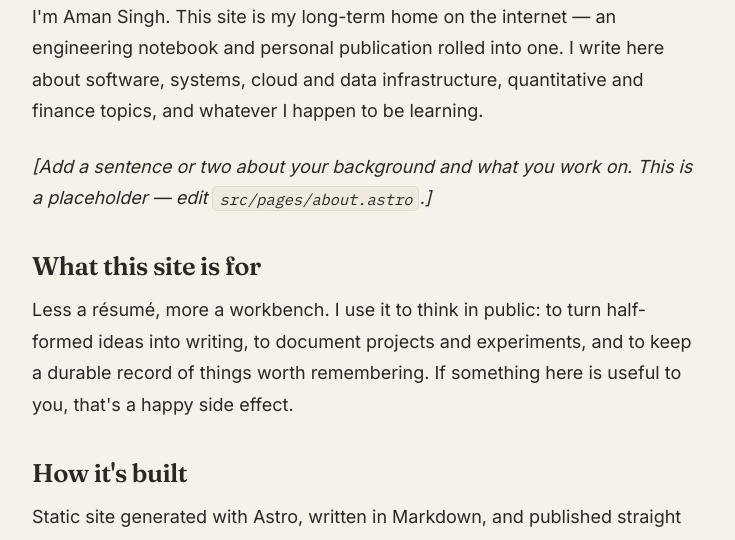
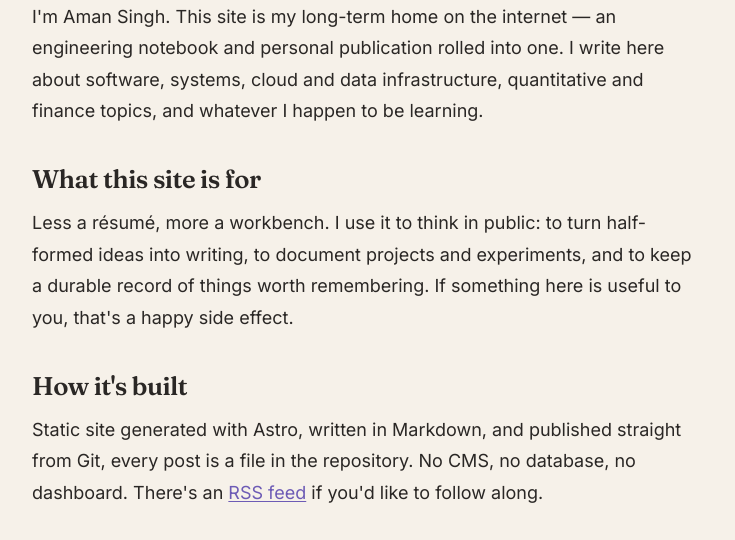
Before and after one commit to aman25singh/website, an Astro site: page /about in a window 1280 px wide. Shown: the part 228-768 px from the top of the page, without its empty margins (272-1007 px from the left). Built offline with nearby package versions, Linux system fonts and the light colour scheme; Astro itself is replaced by a stand-in of ours.

Commit message:
Update about.astro

```diff
--- a/src/pages/about.astro
+++ b/src/pages/about.astro
@@ -18,14 +18,6 @@ import "../styles/prose.css";
         data infrastructure, quantitative and finance topics, and whatever I happen to be learning.
       </p>
 
-      <p>
-        <!-- PLACEHOLDER: replace with a real short bio. Keep it concise. -->
-        {" "}<em
-          >[Add a sentence or two about your background and what you work on. This is a placeholder
-          — edit <code>src/pages/about.astro</code>.]</em
-        >
-      </p>
-
       <h2>What this site is for</h2>
       <p>
         Less a résumé, more a workbench. I use it to think in public: to turn half-formed ideas into
@@ -35,7 +27,7 @@ import "../styles/prose.css";
 
       <h2>How it's built</h2>
       <p>
-        Static site generated with Astro, written in Markdown, and published straight from Git —
+        Static site generated with Astro, written in Markdown, and published straight from Git,
         every post is a file in the repository. No CMS, no database, no dashboard. There's an
         <a href="/rss.xml">RSS feed</a> if you'd like to follow along.
       </p>
@@ -45,7 +37,7 @@ import "../styles/prose.css";
         {
           site.social.github && (
             <li>
-              GitHub — <a href={site.social.github}>{site.social.github.replace("https://", "")}</a>
+              GitHub : <a href={site.social.github}>{site.social.github.replace("https://", "")}</a>
             </li>
           )
         }
```
